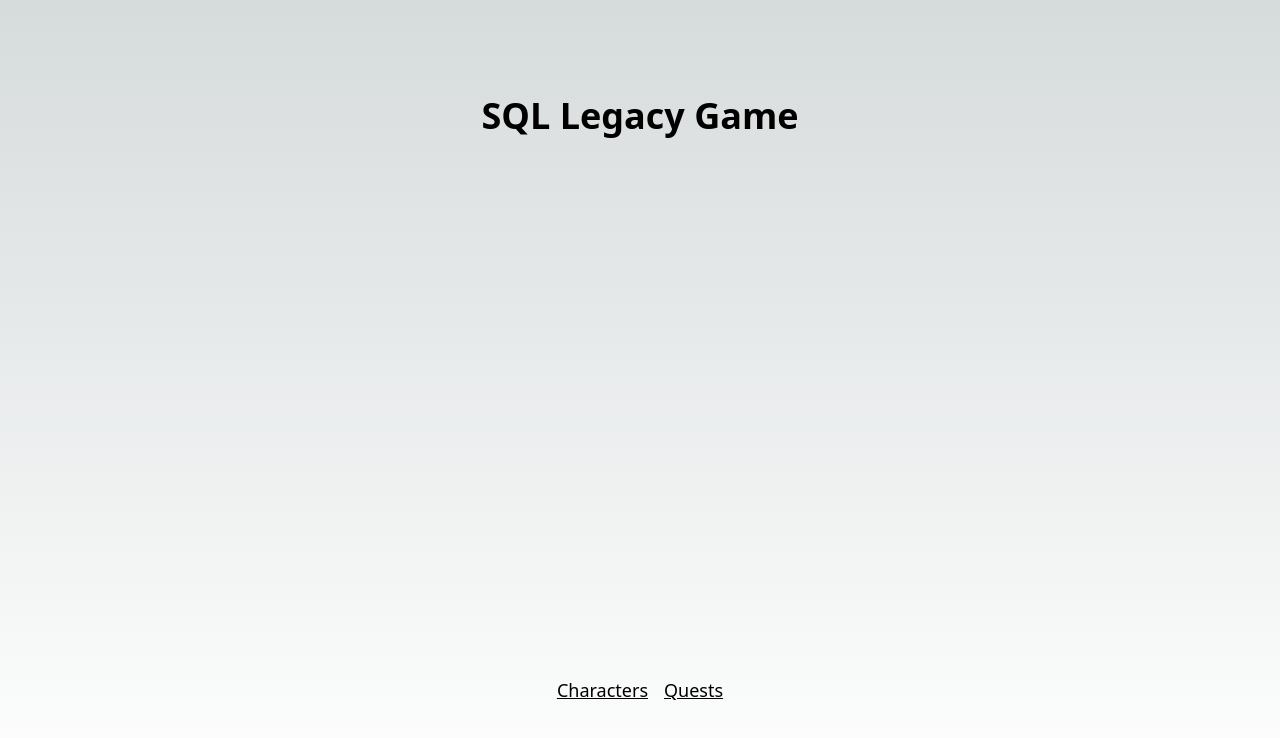
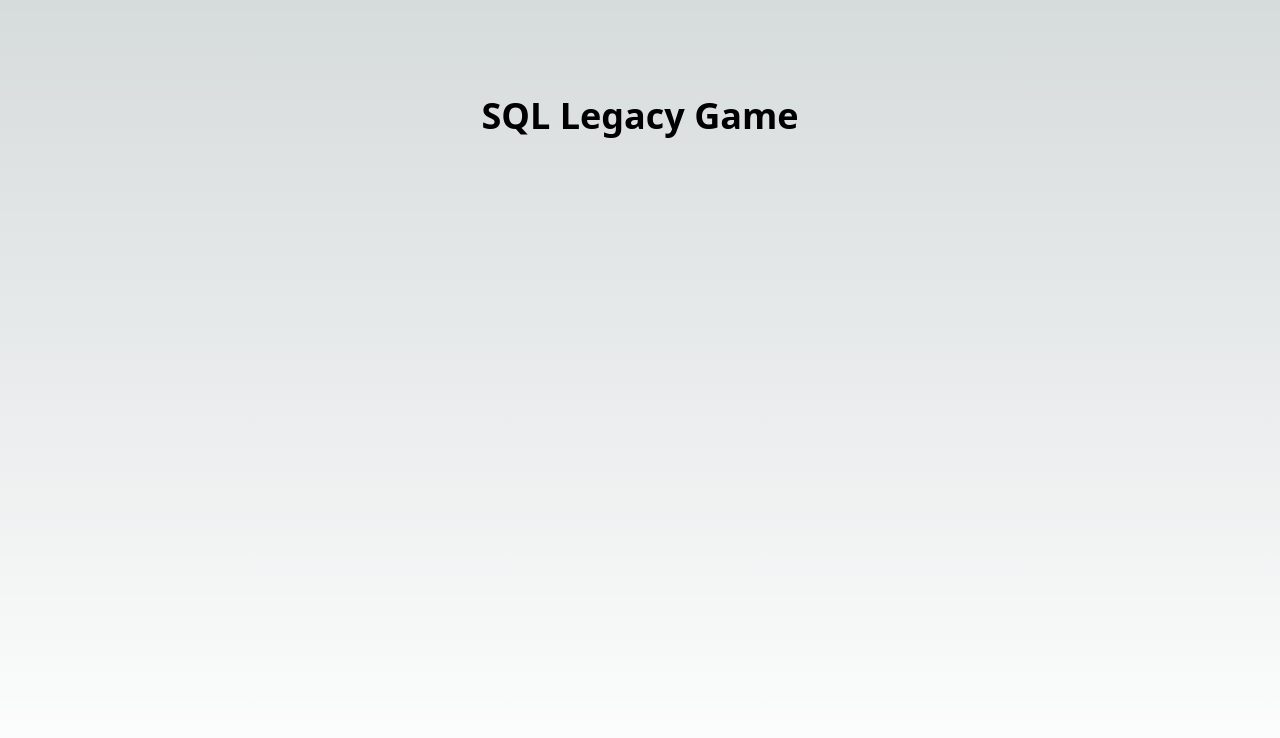
Before and after one commit to dayofmolp/sql, a Next.js app: page / in a window 1280 px wide. Shown: the top 738 px of the page. Built offline with nearby package versions, Linux system fonts and the light colour scheme.

Commit message:
Update page.tsx

```diff
--- a/src/app/page.tsx
+++ b/src/app/page.tsx
@@ -1,16 +1,10 @@
-import Link from 'next/link';
+// src/app/page.tsx
 
 export default function Home() {
   return (
     <main className="flex min-h-screen flex-col items-center justify-between p-24">
-      <div className="text-4xl font-bold mb-10">SQL Legacy Game</div>
-      <div className="flex space-x-4">
-        <Link href="/characters">
-          <a className="text-lg underline">Characters</a>
-        </Link>
-        <Link href="/quests">
-          <a className="text-lg underline">Quests</a>
-        </Link>
+      <div className="text-4xl font-bold">
+        SQL Legacy Game
       </div>
     </main>
   );
```
